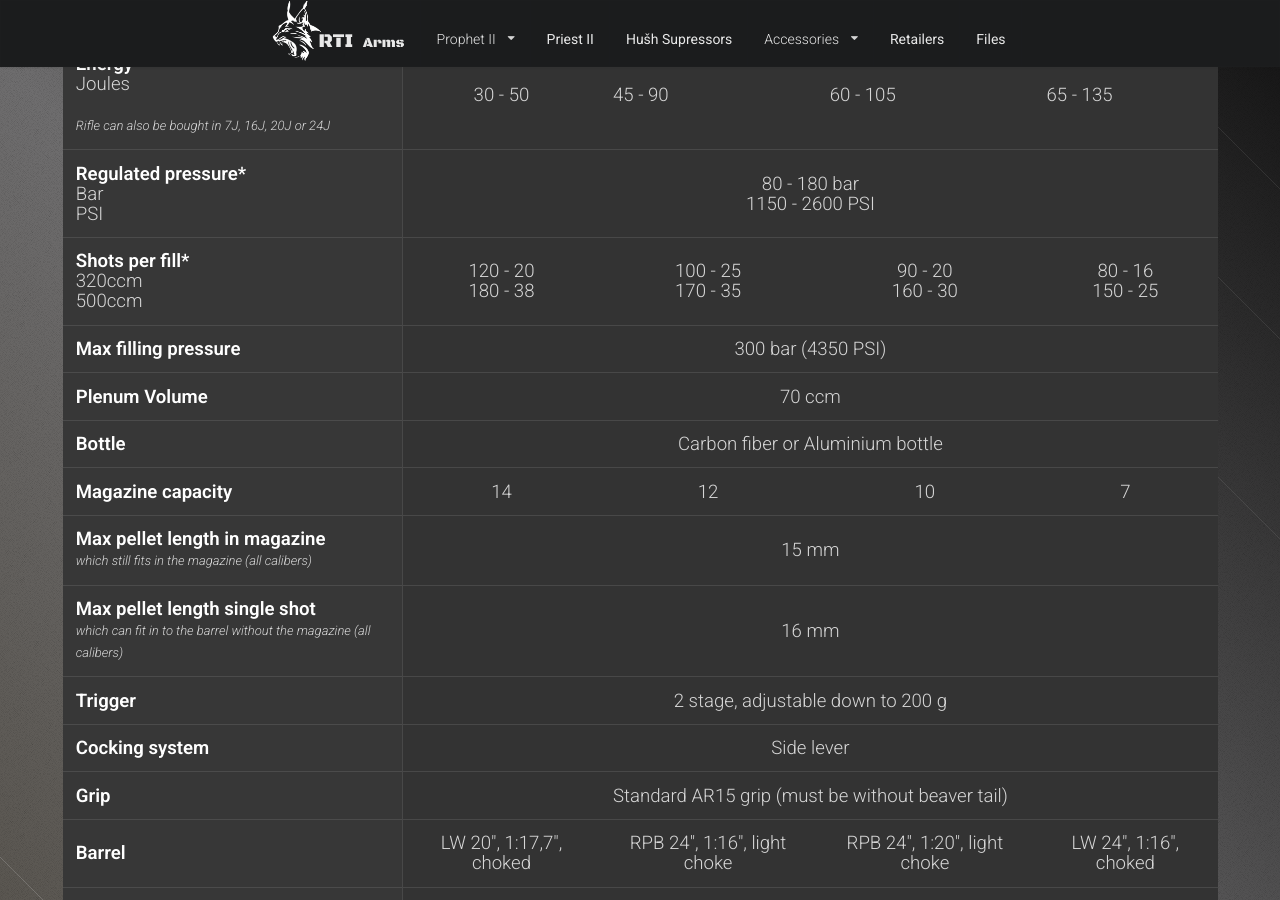
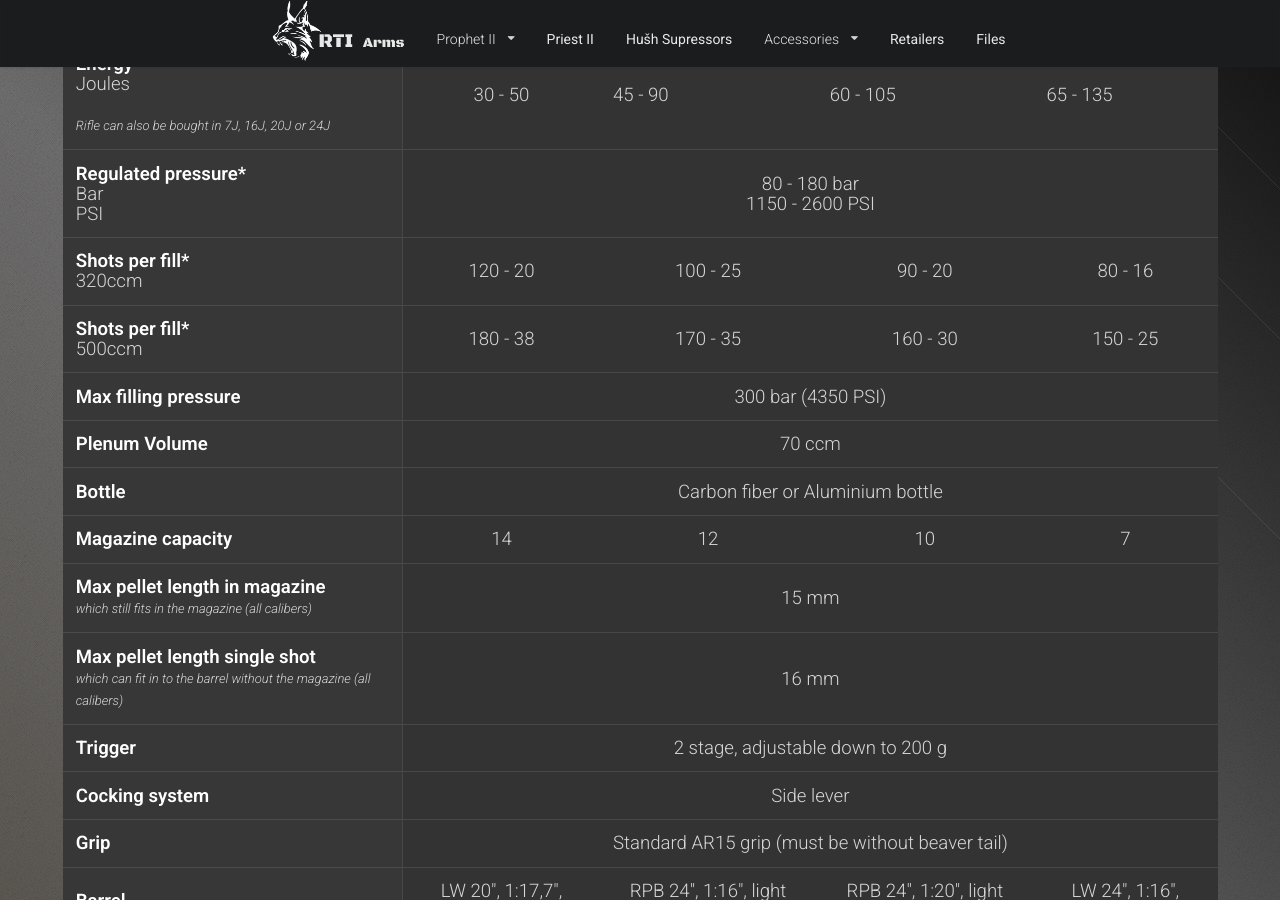
Before and after one commit to qstraza/rtiarms, a Jekyll site: the page built from index.html, in a window 1280 px wide and 900 px high, scrolled down 7723 px. Built offline with Jekyll 4.4.1, drawn with Linux system fonts in a browser that asks for light colours.

Commit message:
splital stevilo strelov pri profetu2 v dve vrstici

```diff
--- a/_includes/prophet2.html
+++ b/_includes/prophet2.html
@@ -394,22 +394,37 @@
             <tr>
               <td>Shots per fill*
                 <div>320ccm</div>
+              </td>
+              <td class="center aligned">
+                120 - 20
+              </td>
+              <td class="center aligned">
+                100 - 25
+              </td>
+              <td class="center aligned">
+                90 - 20
+              </td>
+              <td class="center aligned">
+                80 - 16
+              </td>
+            </tr>
+            <tr>
+              <td>Shots per fill*
                 <div>500ccm</div>
               </td>
               <td class="center aligned">
-                120 - 20<br/>180 - 38
+                180 - 38
               </td>
               <td class="center aligned">
-                100 - 25<br/>170 - 35
+                170 - 35
               </td>
               <td class="center aligned">
-                90 - 20<br/>160 - 30
+                160 - 30
               </td>
               <td class="center aligned">
-                80 - 16<br/>150 - 25
+                150 - 25
               </td>
             </tr>
-
             <tr>
               <td>Max filling pressure</td>
               <td colspan="4" class="center aligned">300 bar (4350 PSI)</td>
```
